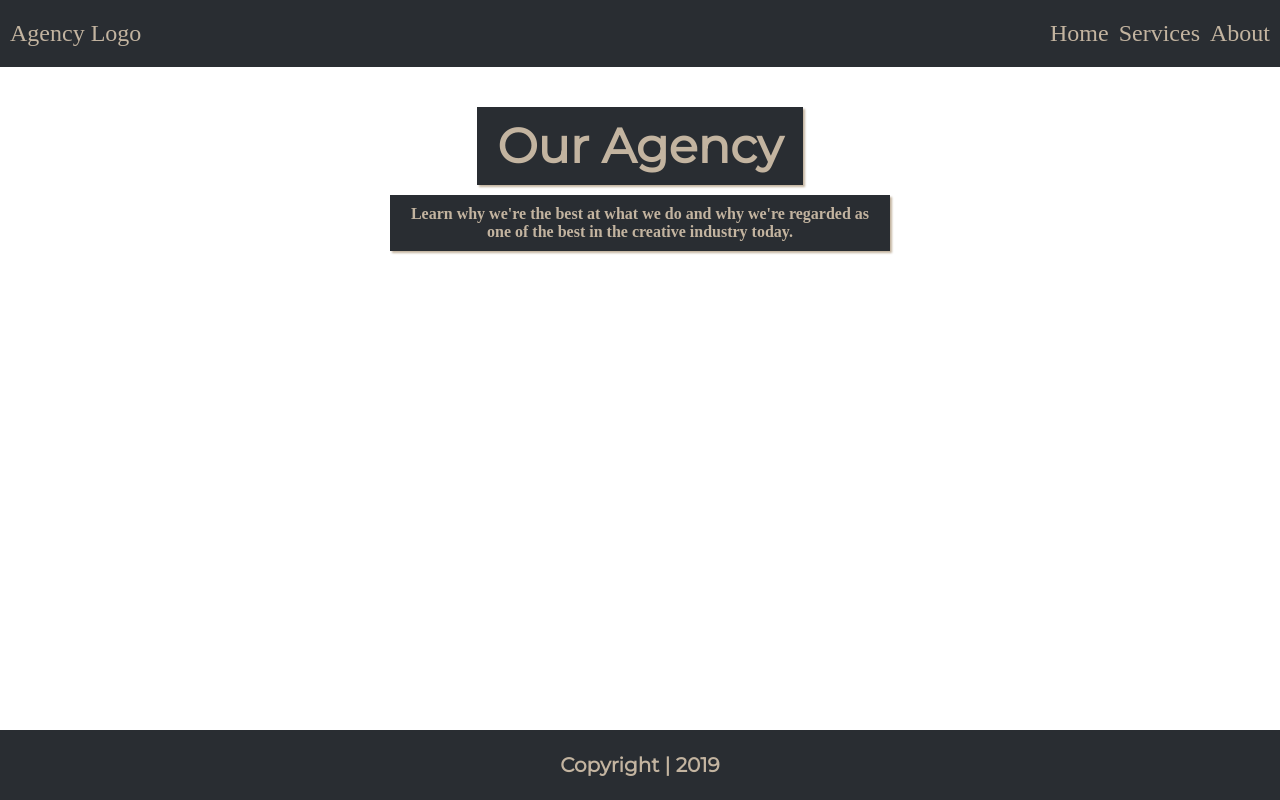
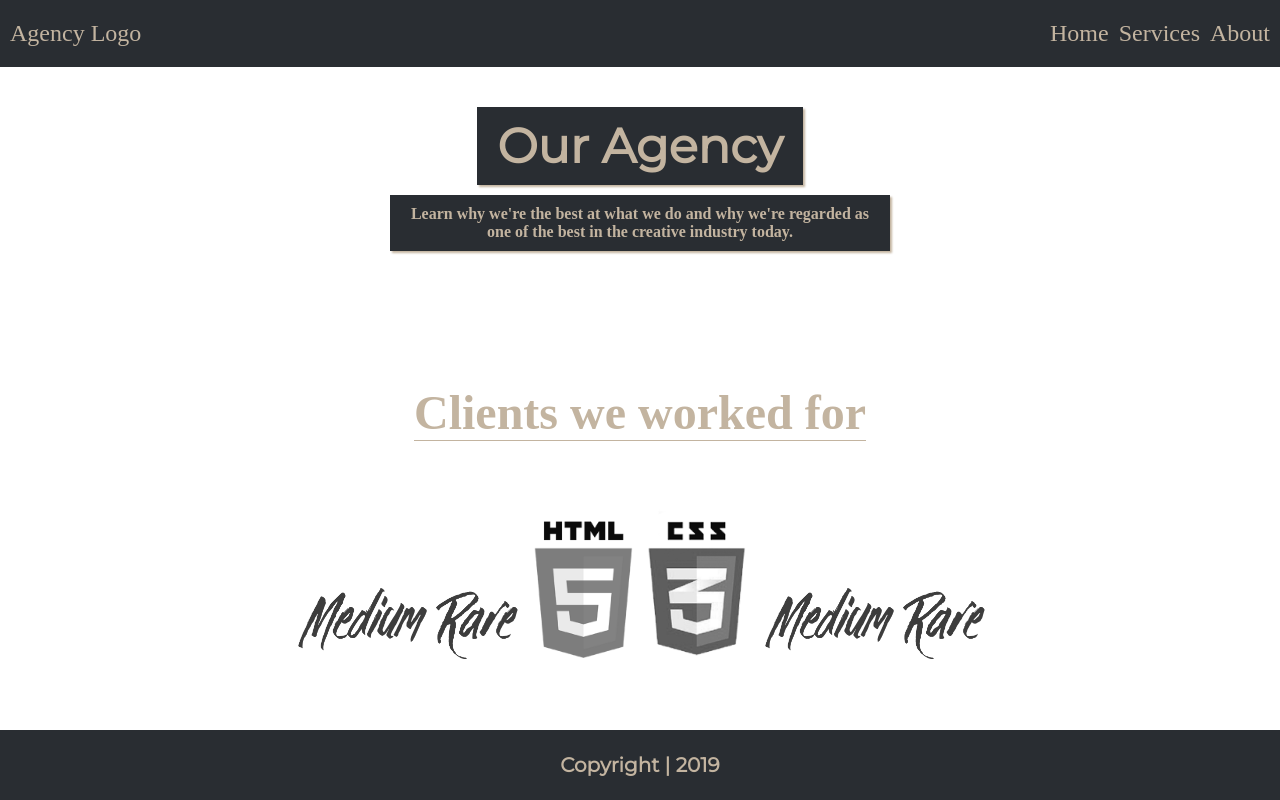
Before and after one commit to haeke/agency, a React (Create React App) app: page /about in a window 1280 px wide. Built offline with nearby package versions, Linux system fonts and the light colour scheme; a web font is replaced by a local one.

Commit message:
added clients we worked with to the about component

```diff
--- a/src/components/About/About.css
+++ b/src/components/About/About.css
@@ -32,3 +32,20 @@
   background: var(--brandColor);
   box-shadow: 2px 2px 2px var(--altBrandColor);
 }
+
+.clientsContainer {
+  padding: 20px;
+  max-width: 700px;
+  margin: 0 auto;
+  display: flex;
+  flex-direction: column;
+  justify-content: center;
+  align-items: center;
+}
+
+.clientHeader {
+  display: inline-block;
+  font-size: 3rem;
+  color: var(--altBrandColor);
+  border-bottom: 1px solid var(--altBrandColor);
+}
--- a/src/components/About/About.js
+++ b/src/components/About/About.js
@@ -14,6 +14,26 @@ const About = () => {
           </h4>
         </div>
       </div>
+      <div className="clientsContainer">
+        <h4 className="clientHeader">Clients we worked for</h4>
+        <div className="clientLogo">
+          <img
+            src="/images/client4.png"
+            alt="Client 1"
+            style={{ width: "33.33%" }}
+          />
+          <img
+            src="/images/client7.png"
+            alt="Client 1"
+            style={{ width: "33.33%" }}
+          />
+          <img
+            src="/images/client4.png"
+            alt="Client 1"
+            style={{ width: "33.33%" }}
+          />
+        </div>
+      </div>
     </section>
   );
 };
```
Also changed, not shown: public/images/client4.png (added), public/images/client7.png (added).
